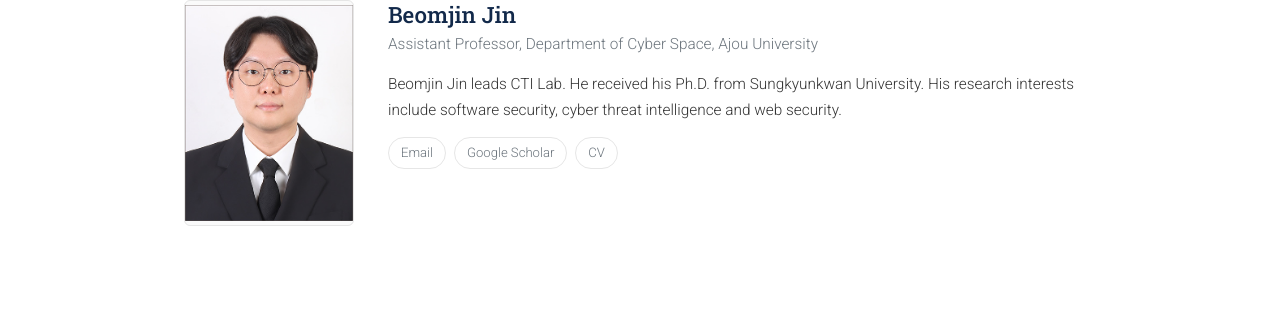
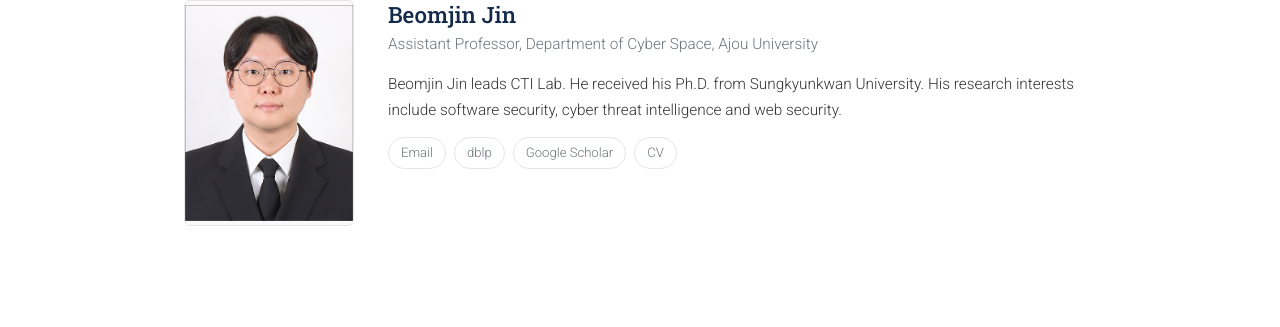
Before and after one commit to BJJINE/BJJINE.github.io, a Jekyll site: the page built from _pages/members.html, in a window 1280 px wide. Shown: the part 313-640 px from the top of the page. Built offline with Jekyll 4.4.1, drawn with Linux system fonts in a browser that asks for light colours.

Commit message:
Update members.yml

```diff
--- a/_data/members.yml
+++ b/_data/members.yml
@@ -15,6 +15,7 @@ faculty:
       His research interests include software security, cyber threat intelligence and web security.
     links:
       - { label: "Email",          url: "mailto:jinbumjin@ajou.ac.kr" }
+      - { label: "dblp", url: "https://dblp.uni-trier.de/pid/222/0315.html" }
       - { label: "Google Scholar", url: "https://scholar.google.com/citations?user=2VVd5HEAAAAJ" }
       - { label: "CV",             url: "/files/cv.pdf" }
 
```
